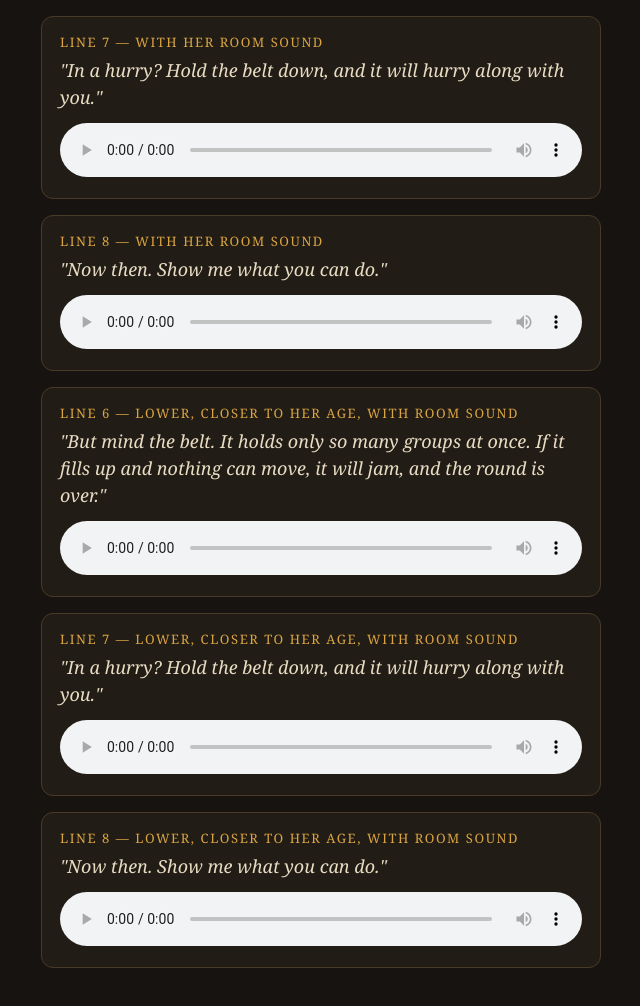
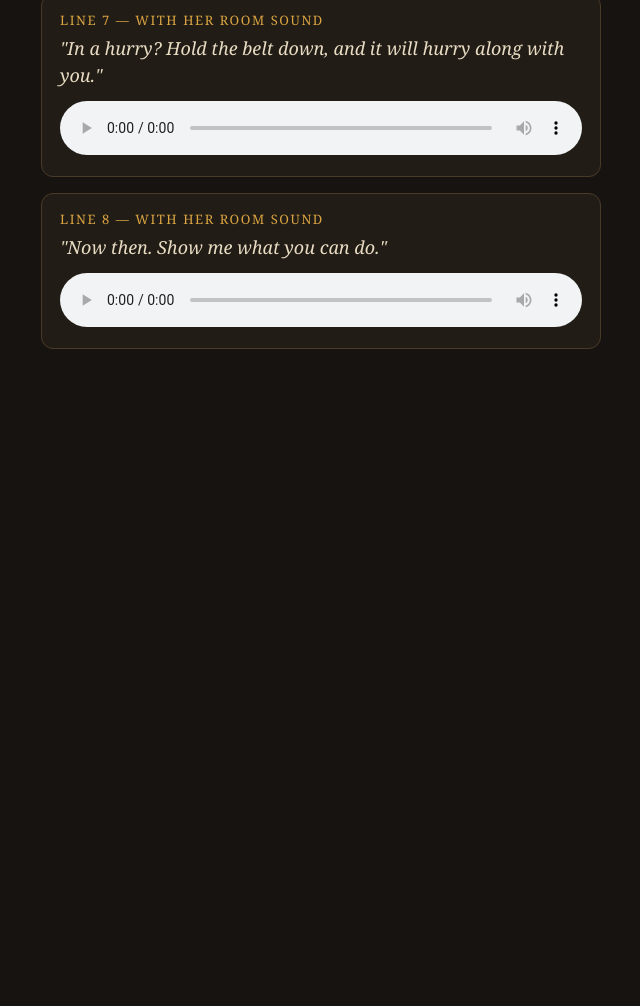
Before and after one commit to adequateremedy/Eidolon-School, a plain HTML site: page teacher-demo/voice-check/index.html in a window 1280 px wide. Shown: the part 1182-2188 px from the top of the page, without its empty margins (319-959 px from the left). After the commit the page ends 1595 px from the top, so only its background shows below. Drawn offline with Linux system fonts and the light colour scheme.

Commit message:
Teacher voice check: remove the pitch-shifted takes (rejected)

```diff
--- a/teacher-demo/voice-check/index.html
+++ b/teacher-demo/voice-check/index.html
@@ -21,9 +21,8 @@
 <body>
 <div class="wrap">
   <h1>The Teacher — Voice Check</h1>
-  <p class="sub">First, her real voice from your clip. Then the three new lines three ways:
-  plain, with her room sound under them, and pitched a little lower to sit closer to her age —
-  the room sound under the last two sets is lifted from your own clips. Nothing goes in the
+  <p class="sub">First, her real voice from your clip. Then the three new lines two ways:
+  plain, and with her room sound under them — the room sound is lifted from your own clips. Nothing goes in the
   game until you say it's her.</p>
 
   <div class="card real">
@@ -68,23 +67,8 @@
     <audio controls preload="auto" src="line8-amb.mp3"></audio>
   </div>
 
-  <div class="card">
-    <div class="label">Line 6 — Lower, closer to her age, with room sound</div>
-    <p class="line">"But mind the belt. It holds only so many groups at once. If it fills up and nothing can move, it will jam, and the round is over."</p>
-    <audio controls preload="auto" src="line6-old.mp3"></audio>
-  </div>
 
-  <div class="card">
-    <div class="label">Line 7 — Lower, closer to her age, with room sound</div>
-    <p class="line">"In a hurry? Hold the belt down, and it will hurry along with you."</p>
-    <audio controls preload="auto" src="line7-old.mp3"></audio>
-  </div>
 
-  <div class="card">
-    <div class="label">Line 8 — Lower, closer to her age, with room sound</div>
-    <p class="line">"Now then. Show me what you can do."</p>
-    <audio controls preload="auto" src="line8-old.mp3"></audio>
-  </div>
 </div>
 </body>
 </html>
```
Also changed, not shown: 3 other files.
